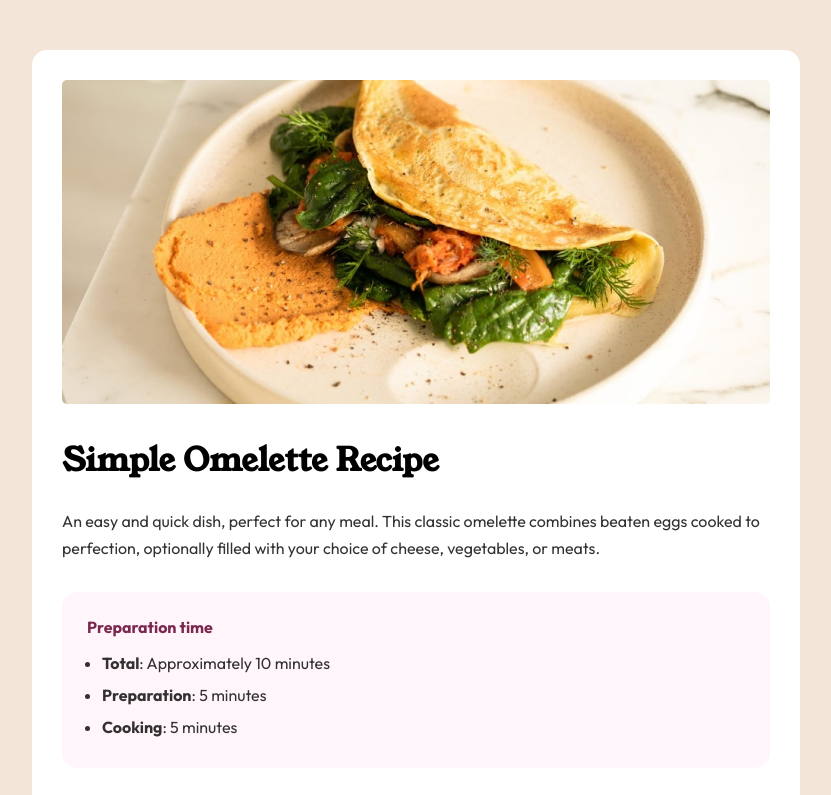
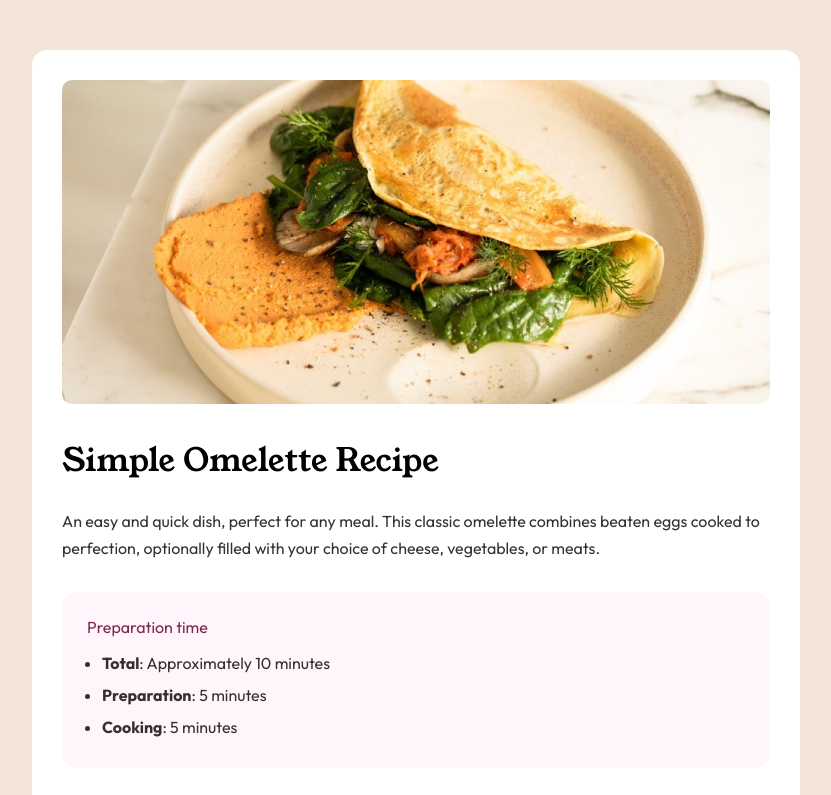
Before and after one commit to Macomi27/recipe-page-main, a plain HTML site: page index.html in a window 1280 px wide. Shown: the top 795 px of the page, without its empty margins (224-1055 px from the left). Drawn offline with Linux system fonts and the light colour scheme.

Commit message:
made adjustments for submission

```diff
--- a/index.html
+++ b/index.html
@@ -27,7 +27,7 @@
     </style>
   </head>
   <body class="parent">
-    <div class="recipe-container">
+    <main class="recipe-container">
       <div class="img-omolette">
         <img
           src="./assets/images/image-omelette.jpeg"
@@ -139,7 +139,7 @@
           </tr>
         </table>
       </div>
-    </div>
+    </main>
 
     <div class="attribution">
       Challenge by
--- a/style.css
+++ b/style.css
@@ -10,6 +10,7 @@ body{
     background-color: hsl(30, 54%, 90%);
     font-size: 16px;
     font-family: "Outfit";
+    font-weight: 400;
 }
 
 .parent{
@@ -25,14 +26,11 @@ body{
     margin-bottom: 50px;
     border-radius: 15px;
 }
-.img-omolette{
-    border-radius: 15px;
-}
 img{
     width: 100%;
     height: 25%;
     padding: 30px;
-    border-radius: 35px;
+    border-radius: 40px;
 }
 .sub1{
     padding: 0 30px;
@@ -41,6 +39,7 @@ img{
 h1{
     margin-bottom: 25px;
     font-family: "Young Serif";
+    font-weight: 500;
 }
 .para{
     line-height: 1.7;
@@ -57,6 +56,7 @@ h1{
 h4{
     margin-bottom: 10px;
     color: hsl(332, 51%, 32%);
+    font-weight: 400;
 
 }
 .firstlist, .secondlist{
```
